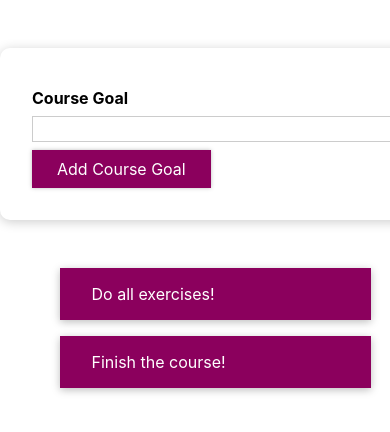
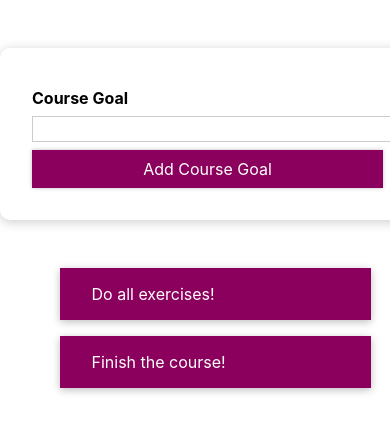
Before and after one commit to hafsasaleem27/course-goals, a React (Create React App) app: page / in a window 390 px wide. Shown: the top 432 px of the page. Built offline with nearby package versions, Linux system fonts and the light colour scheme.

Commit message:
add media query to the Button CSS Module

```diff
--- a/src/components/UI/Button/Button.module.css
+++ b/src/components/UI/Button/Button.module.css
@@ -1,4 +1,5 @@
 .button {
+    width: 100%; /* Keep button large on smaller screens */
     font: inherit;
     color: white;
     background-color: #8b005d;
@@ -18,3 +19,11 @@
     border-color: #ac0e77;
     box-shadow: 0 0 8px rgba(0, 0, 0, 0.26);
 }
+
+/* media query here will involve CSS selector unlike that in styled component stored in Button constant */
+
+@media (min-width: 768px) {
+    .button {
+        width: auto; /* Keep button smaller on larger screens */
+    }
+}
```
